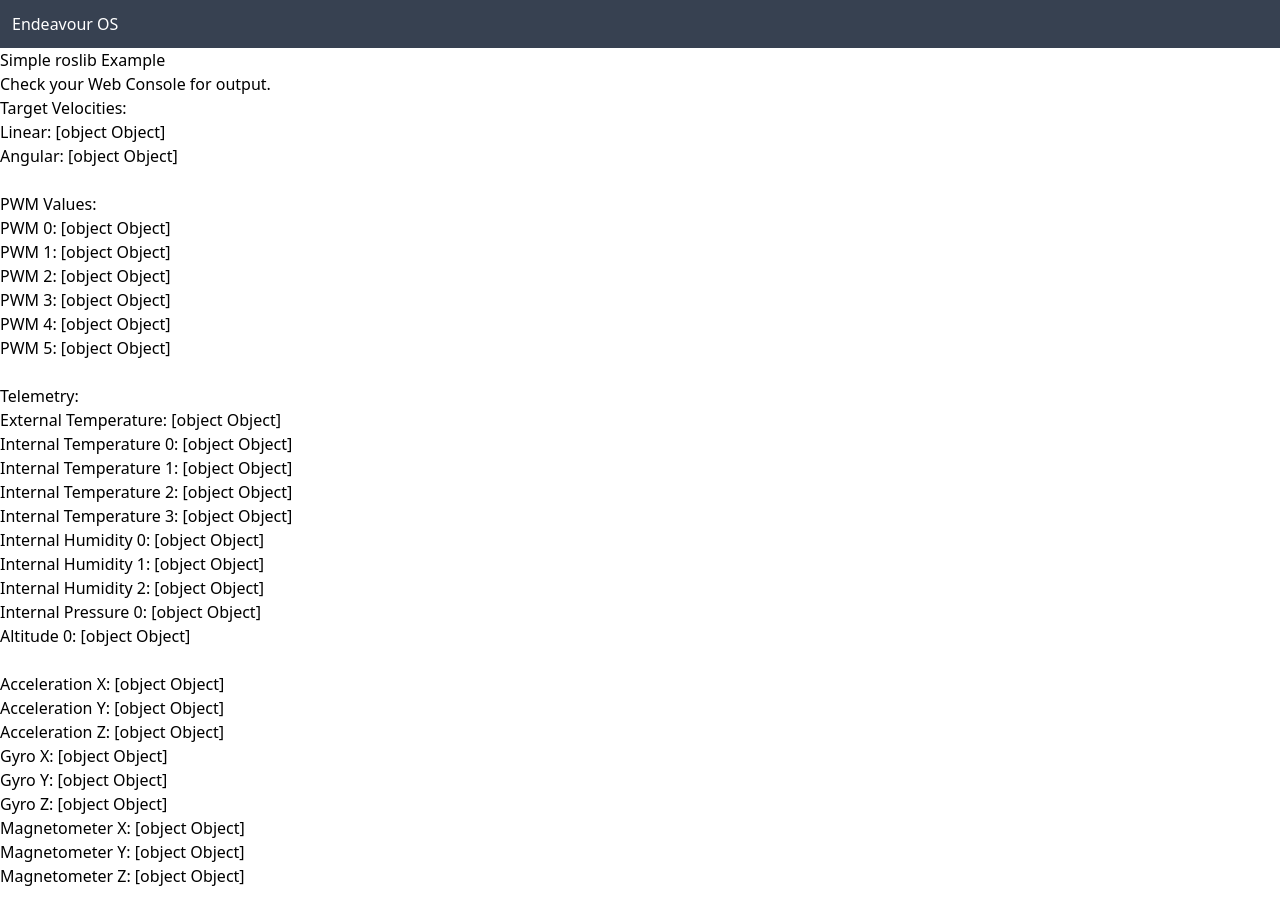
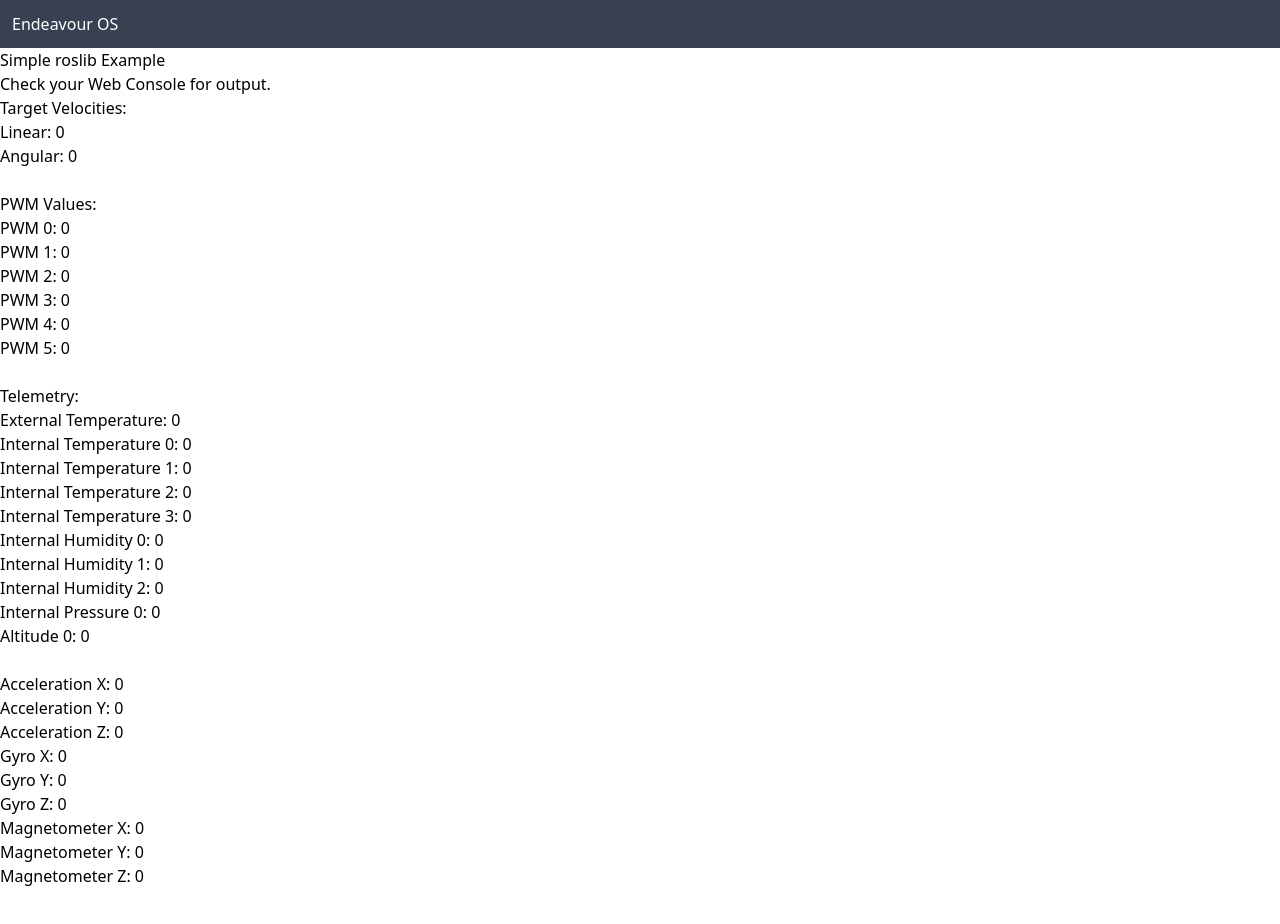
Before and after one commit to SpawnageLoong/rover-webui, a SvelteKit app: page / in a window 1280 px wide. Shown: the top 924 px of the page. Built offline with nearby package versions, Linux system fonts and the light colour scheme; what roslib would draw is missing.

Commit message:
Change stores to auto-subscription

```diff
--- a/src/routes/+page.svelte
+++ b/src/routes/+page.svelte
@@ -1,5 +1,11 @@
 <script lang="js">
-  import * as stores from '$lib/stores.js';
+  import { pwm0, pwm1, pwm2, pwm3, pwm4, pwm5,
+           vel_angular, vel_linear, ext_temp0,
+           int_temp0, int_temp1, int_temp2,
+           int_hum0, int_hum1, int_hum2, int_pres0,
+           alt0, accel_x, accel_y, accel_z,
+           gyro_x, gyro_y, gyro_z, mag_x, mag_y,
+           mag_z, imu_temp } from '$lib/stores.js';
 
 </script>
 
@@ -8,42 +14,42 @@
 
 Target Velocities:
 <ul>
-  <li>Linear: {stores.vel_linear}</li>
-  <li>Angular: {stores.vel_angular}</li>
+  <li>Linear: {$vel_angular}</li>
+  <li>Angular: {$vel_angular}</li>
 </ul>
 <br>
 
 PWM Values:
 <ul>
-  <li>PWM 0: {stores.pwm0}</li>
-  <li>PWM 1: {stores.pwm1}</li>
-  <li>PWM 2: {stores.pwm2}</li>
-  <li>PWM 3: {stores.pwm3}</li>
-  <li>PWM 4: {stores.pwm4}</li>
-  <li>PWM 5: {stores.pwm5}</li>
+  <li>PWM 0: {$pwm0}</li>
+  <li>PWM 1: {$pwm1}</li>
+  <li>PWM 2: {$pwm2}</li>
+  <li>PWM 3: {$pwm3}</li>
+  <li>PWM 4: {$pwm4}</li>
+  <li>PWM 5: {$pwm5}</li>
 </ul>
 <br>
 
 Telemetry:
 <ul>
-  <li>External Temperature: {stores.ext_temp0}</li>
-  <li>Internal Temperature 0: {stores.int_temp0}</li>
-  <li>Internal Temperature 1: {stores.int_temp1}</li>
-  <li>Internal Temperature 2: {stores.int_temp2}</li>
-  <li>Internal Temperature 3: {stores.imu_temp}</li>
-  <li>Internal Humidity 0: {stores.int_hum0}</li>
-  <li>Internal Humidity 1: {stores.int_hum1}</li>
-  <li>Internal Humidity 2: {stores.int_hum2}</li>
-  <li>Internal Pressure 0: {stores.int_pres0}</li>
-  <li>Altitude 0: {stores.alt0}</li>
+  <li>External Temperature: {$ext_temp0}</li>
+  <li>Internal Temperature 0: {$int_temp0}</li>
+  <li>Internal Temperature 1: {$int_temp1}</li>
+  <li>Internal Temperature 2: {$int_temp2}</li>
+  <li>Internal Temperature 3: {$imu_temp}</li>
+  <li>Internal Humidity 0: {$int_hum0}</li>
+  <li>Internal Humidity 1: {$int_hum1}</li>
+  <li>Internal Humidity 2: {$int_hum2}</li>
+  <li>Internal Pressure 0: {$int_pres0}</li>
+  <li>Altitude 0: {$alt0}</li>
   <br>
-  <li>Acceleration X: {stores.accel_x}</li>
-  <li>Acceleration Y: {stores.accel_y}</li>
-  <li>Acceleration Z: {stores.accel_z}</li>
-  <li>Gyro X: {stores.gyro_x}</li>
-  <li>Gyro Y: {stores.gyro_y}</li>
-  <li>Gyro Z: {stores.gyro_z}</li>
-  <li>Magnetometer X: {stores.mag_x}</li>
-  <li>Magnetometer Y: {stores.mag_y}</li>
-  <li>Magnetometer Z: {stores.mag_z}</li>
+  <li>Acceleration X: {$accel_x}</li>
+  <li>Acceleration Y: {$accel_y}</li>
+  <li>Acceleration Z: {$accel_z}</li>
+  <li>Gyro X: {$gyro_x}</li>
+  <li>Gyro Y: {$gyro_y}</li>
+  <li>Gyro Z: {$gyro_z}</li>
+  <li>Magnetometer X: {$mag_x}</li>
+  <li>Magnetometer Y: {$mag_y}</li>
+  <li>Magnetometer Z: {$mag_z}</li>
 </ul>
```
